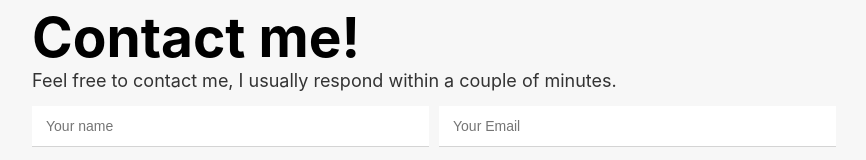
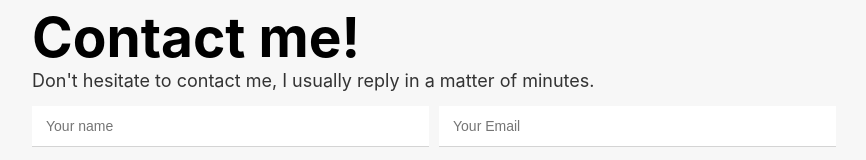
Before and after one commit to M-appdev/Portfolio, a React (Create React App) app: page / in a window 1280 px wide. Shown: the part 3903-4063 px from the top of the page, without its empty margins (243-1109 px from the left). Built offline with nearby package versions, Linux system fonts and the light colour scheme.

Commit message:
text change

```diff
--- a/src/pages/contact/contact.tsx
+++ b/src/pages/contact/contact.tsx
@@ -12,7 +12,7 @@ const Contact = () => {
 
             <div className="title">
                 <h1 className="page-title">Contact me!</h1>
-                <p className="page-description">Feel free to contact me, I usually respond within a couple of minutes.</p>
+                <p className="page-description">Don't hesitate to contact me, I usually reply in a matter of minutes.</p>
             </div>
 
 
```
